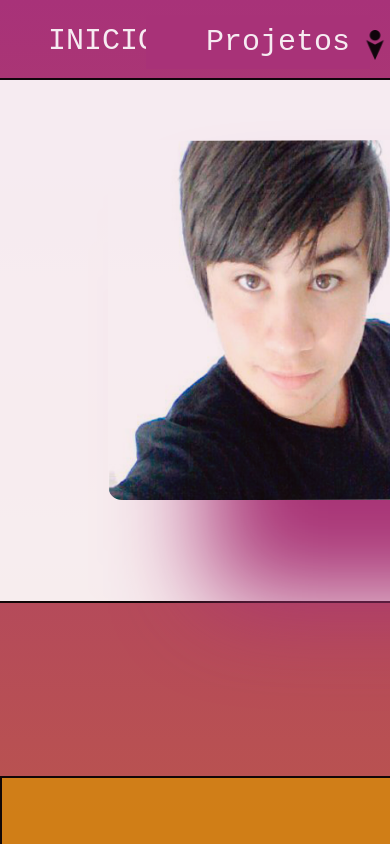
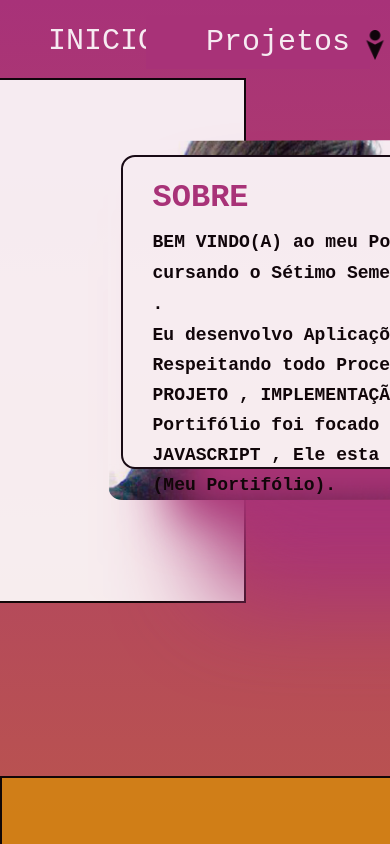
Before and after one commit to eliseu-modan/MyPortifolio-Eliseu, a plain HTML site: page index.html in a window 390 px wide. Shown: the top 844 px of the page. Drawn offline with nearby package versions, Linux system fonts and the light colour scheme.

Commit message:
apresentacao

```diff
--- a/cssportifólio.css
+++ b/cssportifólio.css
@@ -881,3 +881,6 @@ background: linear-gradient(to right, rgb(58, 97, 134), rgb(137, 37, 62));
     .mediacontato{display: none;}
     /* .mediacontato{flex-wrap: wrap;} */
 }
+    @media(max-width:700px){
+        .apresentacao{width: 250px;}
+    }
```
